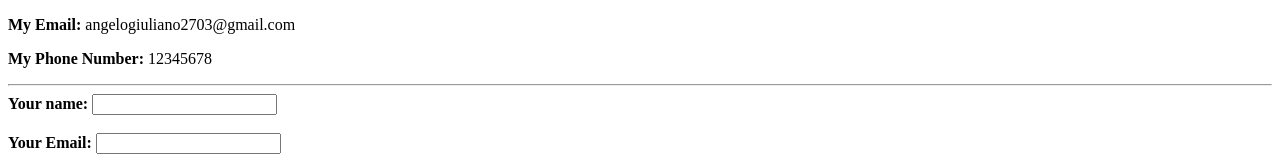
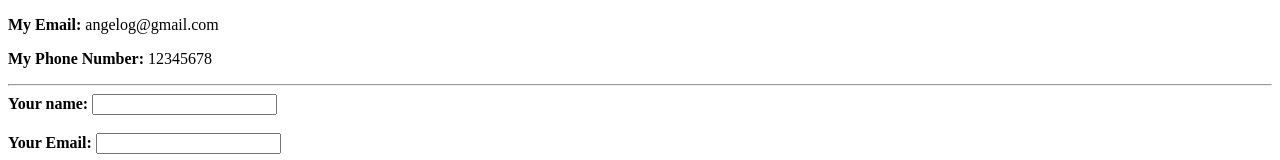
Before and after one commit to angelogiuliano/CV, a plain HTML site: page contact.html in a window 1280 px wide. Shown: the top 160 px of the page. Drawn offline with Linux system fonts and the light colour scheme.

Commit message:
Update contact.html

```diff
--- a/contact.html
+++ b/contact.html
@@ -7,7 +7,7 @@
     <title>Contact Me</title>
 </head>
 <body>
-    <p><b>My Email:</b> angelogiuliano2703@gmail.com</p>
+    <p><b>My Email:</b> angelog@gmail.com</p>
     <p><b>My Phone Number:</b> 12345678</p>
     <hr>
     <form action="mailto:angelog@gmail.com" enctype="text/plain">
```
